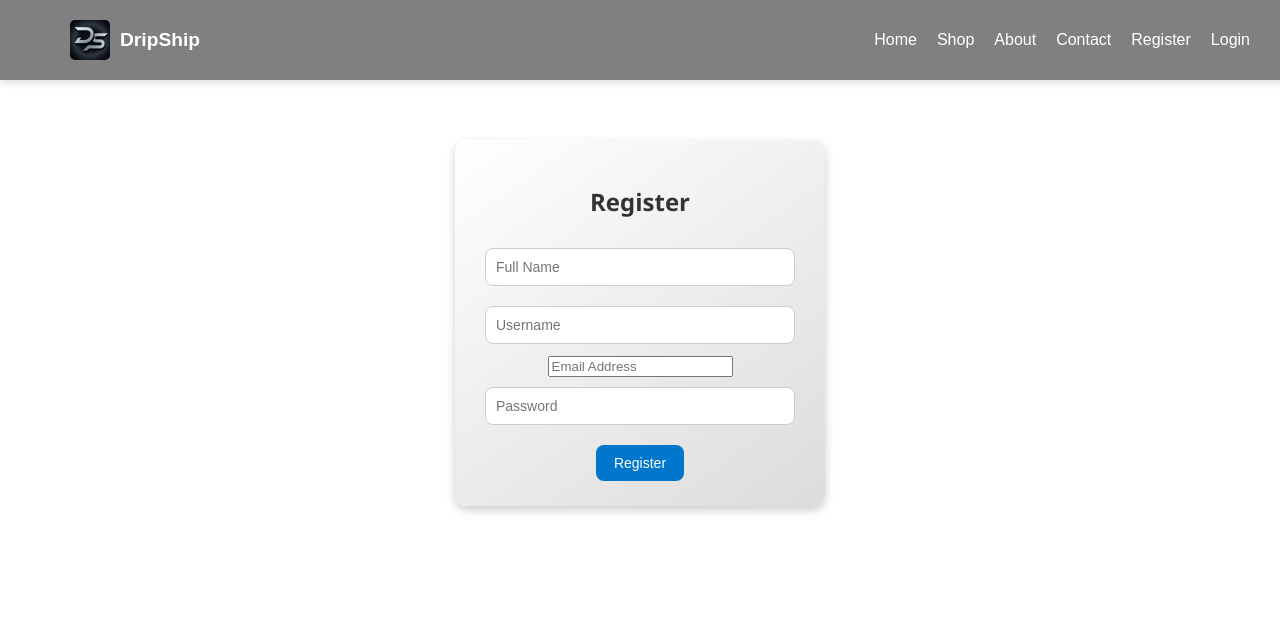
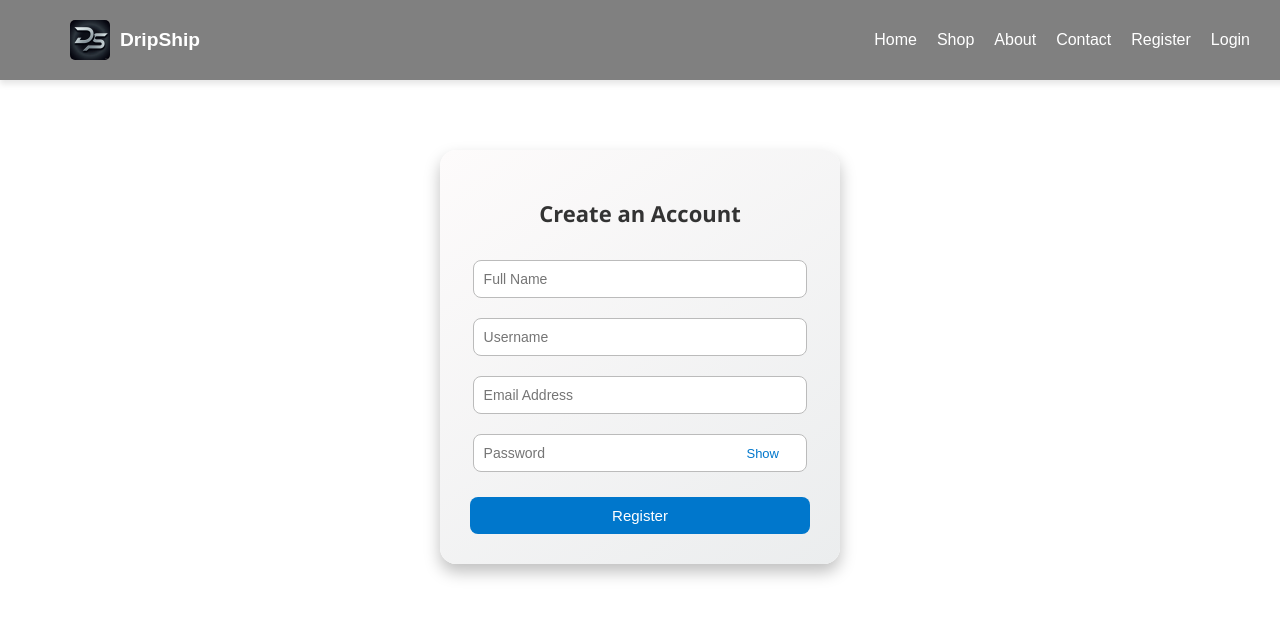
Before and after one commit to NikhilAnkola/DripShip, a React (Create React App) app: page / in a window 1280 px wide. Both pictures are taken after a click on the item "Register". Shown: the top 618 px of the page. Built offline with nearby package versions, Linux system fonts and the light colour scheme; the HTML template or start-up script is replaced by a standard one.

Commit message:
Update Register.js

```diff
--- a/src/Register.js
+++ b/src/Register.js
@@ -1,5 +1,5 @@
 import React, { useState } from 'react';
-import './Login.css'; // reuse the same styles
+import './Register.css';
 
 function Register({ onRegisterSuccess }) {
   const [formData, setFormData] = useState({
@@ -9,6 +9,7 @@
     password: ''
   });
 
+  const [showPassword, setShowPassword] = useState(false);
   const [isSubmitting, setIsSubmitting] = useState(false);
 
   const handleChange = (e) => {
@@ -18,12 +19,15 @@
     });
   };
 
+  const togglePasswordVisibility = () => {
+    setShowPassword(!showPassword);
+  };
+
   const handleSubmit = async (e) => {
     e.preventDefault();
     setIsSubmitting(true);
 
     try {
-      // Backend endpoint (we'll build it later)
       const response = await fetch('http://localhost:5000/api/register', {
         method: 'POST',
         headers: { 'Content-Type': 'application/json' },
@@ -47,8 +51,8 @@
   };
 
   return (
-    <div className="login-container">
-      <h2>Register</h2>
+    <div className="register-container">
+      <h2>Create an Account</h2>
       <form onSubmit={handleSubmit}>
         <input
           type="text"
@@ -74,14 +78,24 @@
           onChange={handleChange}
           required
         />
+        <div className="password-wrapper">
           <input
-          type="password"
+            type={showPassword ? 'text' : 'password'}
             name="password"
             placeholder="Password"
             value={formData.password}
             onChange={handleChange}
             required
           />
+          <button
+            type="button"
+            className="show-password-btn"
+            onClick={togglePasswordVisibility}
+          >
+            {showPassword ? 'Hide' : 'Show'}
+          </button>
+        </div>
+
         <button type="submit" disabled={isSubmitting}>
           {isSubmitting ? 'Registering...' : 'Register'}
         </button>
```
Lines whose indentation alone changed are shown as unchanged.
